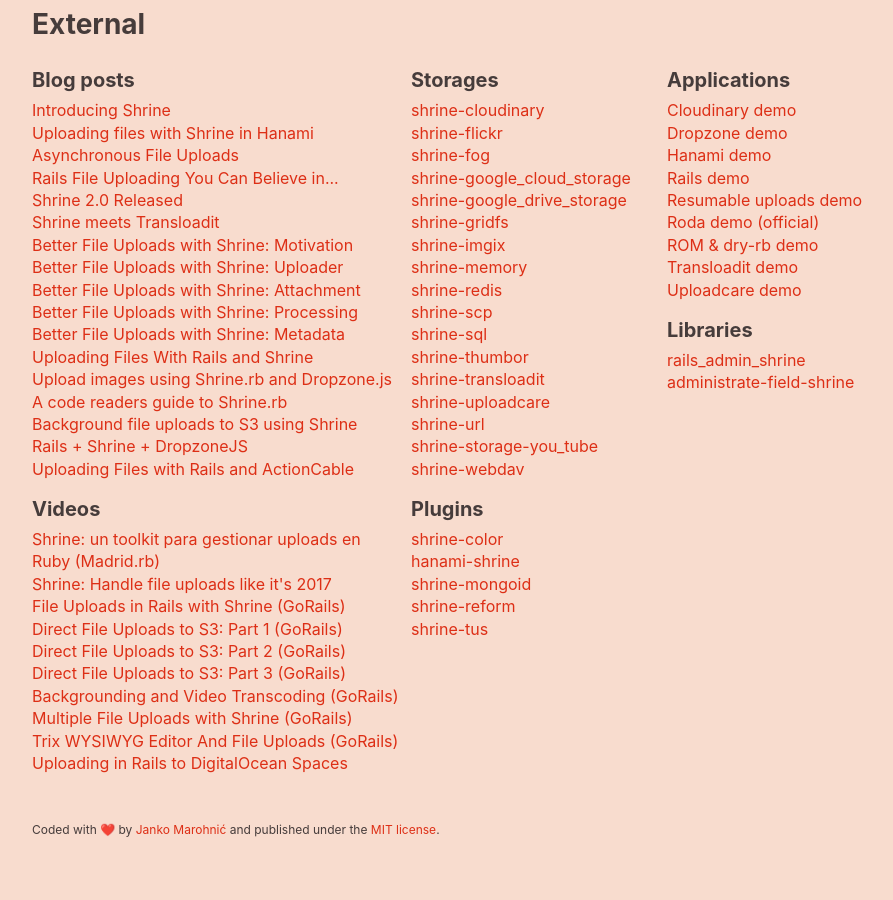
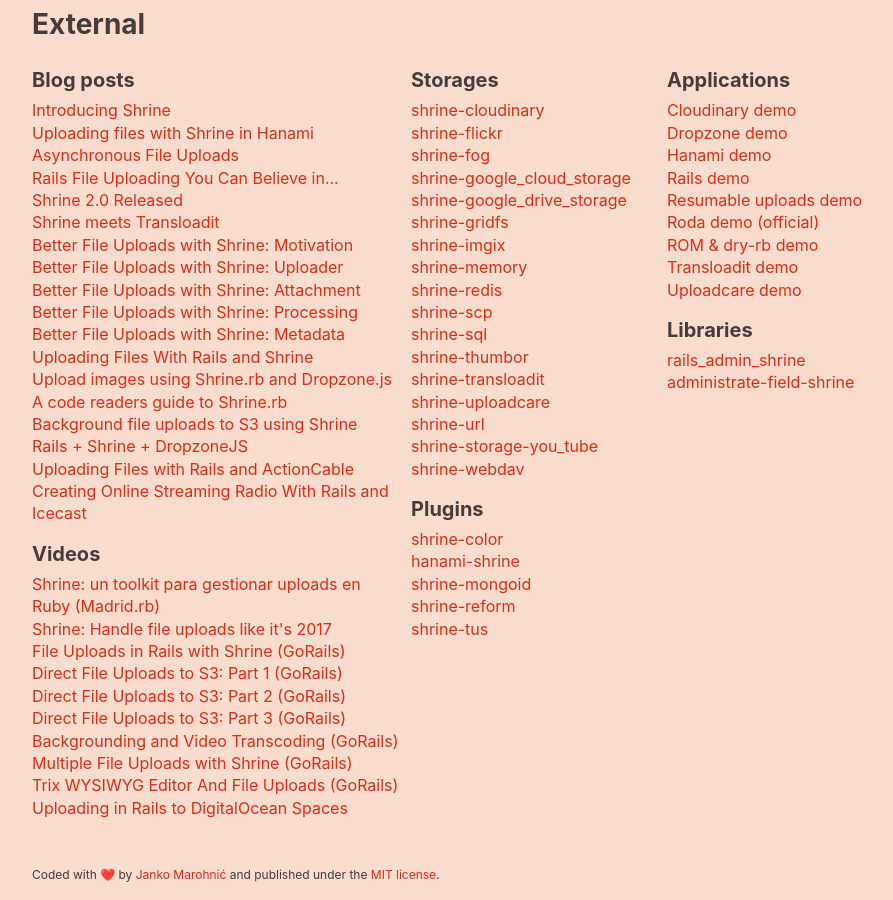
Before and after one commit to avinashcodeer/Romenics, a Jekyll site: the page built from www/index.html, in a window 1280 px wide and 900 px high, scrolled down 1999 px. Shown: the whole window, without its empty margins (106-999 px from the left). Built offline with Jekyll 4.4.1, drawn with Linux system fonts in a browser that asks for light colours; emoji names are drawn with the system emoji font; before the commit the page ends 2854 px from its top, so only the background shows below that.

Commit message:
Link "Creating Online Streaming Radio With Rails and Icecast" on the website

```diff
--- a/www/_data/external.yml
+++ b/www/_data/external.yml
@@ -53,6 +53,9 @@
       -
         name: Uploading Files with Rails and ActionCable
         url: https://scotch.io/tutorials/uploading-files-with-rails-and-actioncable
+      -
+        name: Creating Online Streaming Radio With Rails and Icecast
+        url: https://scotch.io/tutorials/creating-online-streaming-radio-with-rails-and-icecast
   -
     title: Videos
     items:
```
